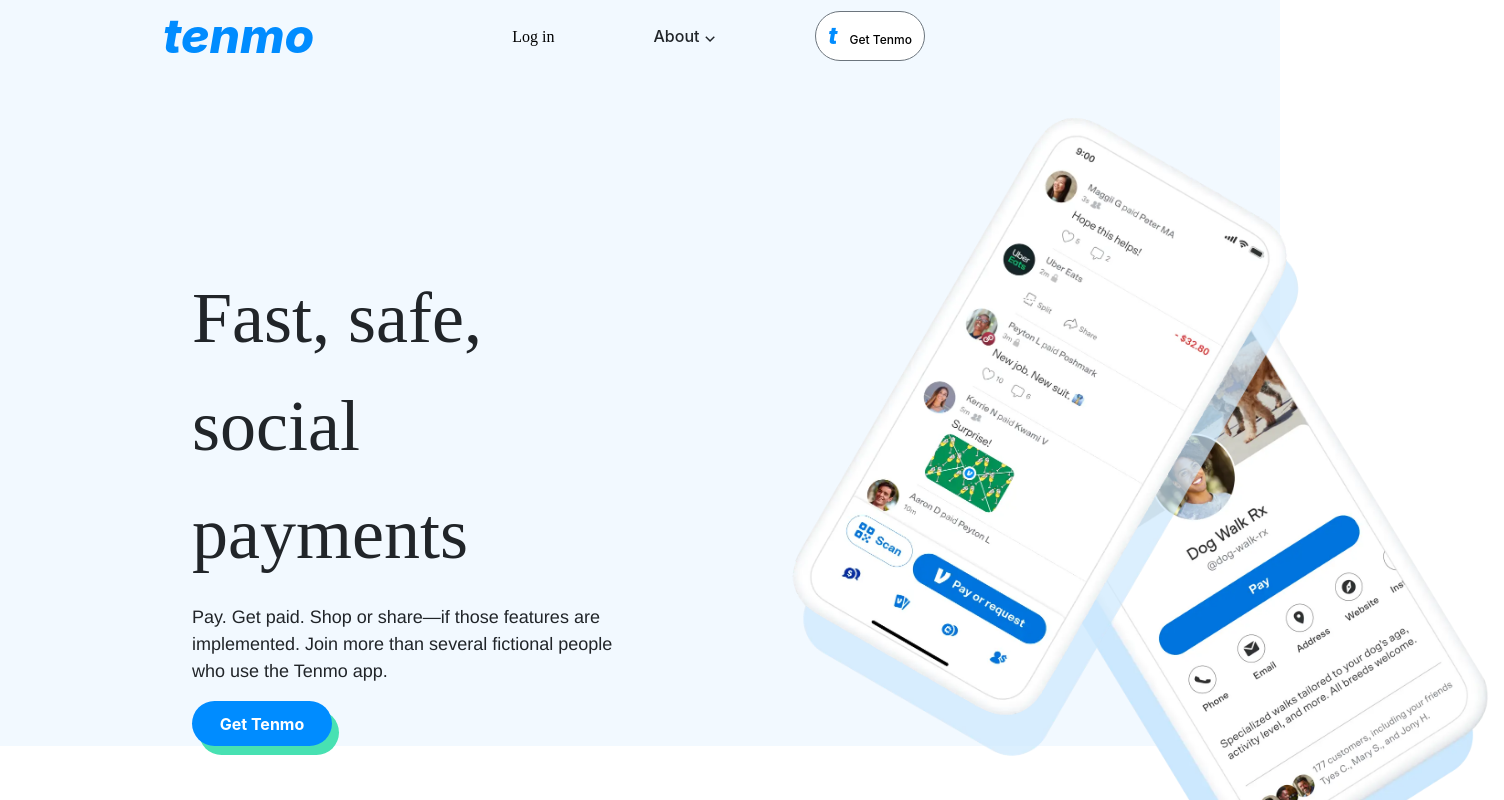
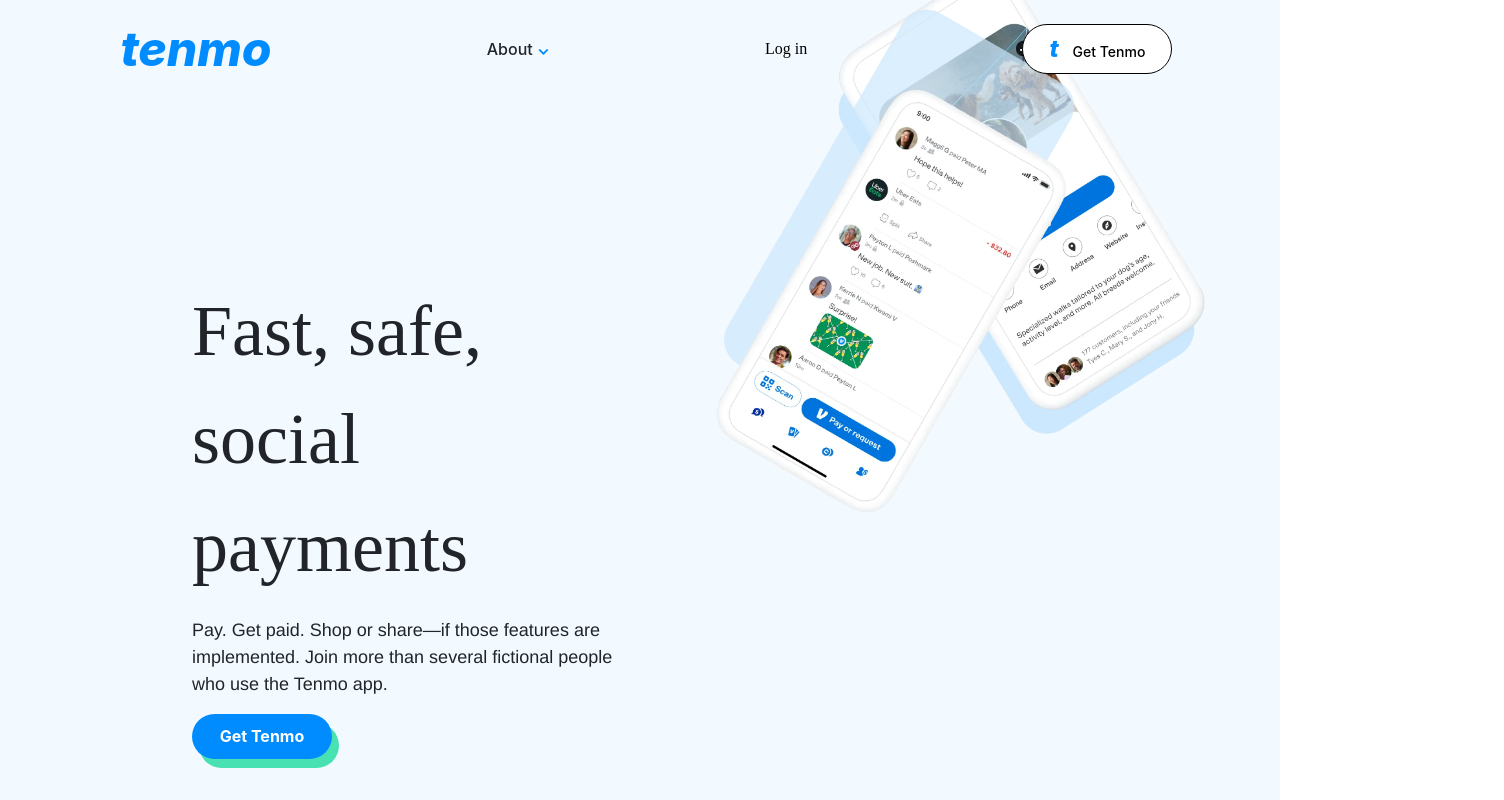
Before and after one commit to matthewkelleher/Payment-Service-Project, a Vue app in the folder capstone/vue/: page / in a window 1280 px wide. Shown: the top 800 px of the page, 1504 px wide, since content can reach past the window. Built offline with nearby package versions, Linux system fonts and the light colour scheme.

Commit message:
css styling

```diff
--- a/capstone/vue/src/App.vue
+++ b/capstone/vue/src/App.vue
@@ -1,11 +1,16 @@
 <template>
   <div id="app">
-    <div id="nav" v-if="this.currentRouteName != 'mainpage'">
+    <div id="nav" v-if="this.currentRouteName != 'mainpage'" :class="{change_color: scrollPosition > 50}">
 
       <router-link style="text-decoration: none" v-bind:to="{ name: 'home' }"><span id="tenmo-image" v-on:click="payClicked()" style="vertical-align:middle; color: rgba(0,140,255); font-size: 48px" >tenmo</span></router-link>
-      <router-link style="text-decoration: none" v-bind:to="{ name: 'logout' }"><span class="navitem"  v-if="$store.state.token != ''">Log out</span></router-link>
-      <router-link style="text-decoration: none" v-bind:to="{ name: 'login' }"><span class="navitem" v-if="$store.state.token == ''">Log in</span></router-link>
-      <div class="dropdown">About ⌄<div class="dropdown-content">Why?</div></div>
+      <div class="dropdown">
+        <div class="within-dropdown">About <span class="v-thing" style="vertical-align: baseline">⌄</span>
+        <div class="dropdown-content">
+        <div id="first-item-container"><span id="first-item">Why?</span></div>
+        <div id="second-item-container"><span id="second-item">Why not?</span></div></div></div></div>
+      <router-link style="text-decoration: none" v-bind:to="{ name: 'logout' }"  v-if="$store.state.token != ''"><span class="navitem">Log out</span></router-link>
+      <router-link style="text-decoration: none" v-bind:to="{ name: 'login' }" v-if="$store.state.token == ''"><span class="navitem" >Log in</span></router-link>
+
       <router-link style="text-decoration: none" v-bind:to="{ name: 'register'}">
       <b-button pill id="get-tenmo" v-on:click="payClicked()" title="Get TEnmo"><span id="get-tenmo-inner"><span class="logo-t">t</span>&emsp;Get Tenmo</span></b-button></router-link>
     </div>
@@ -14,10 +19,19 @@
 </template>
 <script>
 export default {
+  data() {
+    return {
+    scrollPosition: null,
+  }
+  },
+
   computed: {
     currentRouteName() {
       return this.$route.name
     }
+  },
+  mounted() {
+     window.addEventListener('scroll', this.updateScroll);
   },
   methods: {
     payClicked() {
@@ -25,6 +39,9 @@ export default {
     this.$store.commit("SHOW_STATEMENTS", false);
     this.$store.commit("SHOW_PENDING", false);
     this.$store.commit("SHOW_USER_SEARCH", false);
+    },
+    updateScroll() {
+      this.scrollPosition = window.scrollY
     }
   }
 }
@@ -51,14 +68,17 @@ html, body {
   background-color: rgb(242,249,255);
 }
 #nav {
-  justify-content: space-evenly;
+  position: sticky;
+  justify-content: space-around;
   margin-left: 5%;
   margin-right: 20%;
   display: flex;
-
+  padding-top: 1%;
   align-items: center;
-
-
+  padding-left: 1%;
+  top: 0;
+  margin: 0;
+  z-index: 5;
 
 }
 
@@ -83,6 +103,9 @@ a:hover {
   color: black;
   font-size: 12px;
   display: inline;
+  width: 150px!important;
+  border: 1px solid black!important;
+  max-height: 50px!important;
 }
 
 #get-tenmo:hover {
@@ -115,14 +138,46 @@ a:hover {
   font-size: 24px;
   font-weight: 800;
   font-style: italic;
+  vertical-align: baseline;
+
 }
 
 #get-tenmo-inner {
   text-align: center;
+
   font-weight: 500;
+  font-size: 14px;
 }
 
-.dropdown:hover .dropdown-content {display: block;}
+.dropdown:hover .dropdown-content {
+  display: block;
+  background-color: white;
+  font-family: "Athletics"}
+
+
+#first-item-container {
+
+
+}
+
+
+#first-item {
+   margin-left: 25%;
+}
+
+#first-item:hover {
+  background-color: paleturquoise;
+
+
+}
+
+#second-item {
+  margin-left: 25%;
+}
+
+#second-item:hover {
+  background-color: peachpuff;
+}
 
 .dropdown-content {
   display: none;
@@ -131,9 +186,26 @@ a:hover {
   min-width: 160px;
   box-shadow: 0px 8px 16px 0px rgba(0,0,0,0.2);
   z-index: 1;
+  border-radius: 10%;
+
+
+
+
 }
 
 .dropdown {
   font-weight: 500;
 }
+
+.within-dropdown {
+}
+
+.v-thing {
+  color: rgb(0,140,255);
+  font-weight: bold;
+}
+
+.change_color {
+  background-color: white;
+}
 </style>
--- a/capstone/vue/src/components/MainBody.vue
+++ b/capstone/vue/src/components/MainBody.vue
@@ -1,5 +1,5 @@
 <template>
-<div>
+<div class="page">
 
 <div v-if="this.$store.state.payClicked == true" style="text-align: left">
 
@@ -241,6 +241,7 @@ body {
 }
 
 
+
 .past-transaction {
   display: grid;
   grid-template-columns: 4;
--- a/capstone/vue/src/views/Home.vue
+++ b/capstone/vue/src/views/Home.vue
@@ -38,7 +38,7 @@ export default {
 
 @keyframes onLoadTranslateRight {
   0% {
-    transform: translateX(-4%) translateY(4%);
+    transform: translateX(-5%) translateY(5%);
   }
   100% {
     transform: translateX(0) translateY(0);
@@ -47,7 +47,7 @@ export default {
 
 @keyframes onLoadTranslateLeft {
   0% {
-    transform: translateX(4%) translateY(4%);
+    transform: translateX(5%) translateY(5%);
   }
 
   100% {
@@ -62,10 +62,14 @@ export default {
   grid-template-columns: 1fr 1fr;
   grid-template-areas: "home-left home-right";
   margin-left: 15%;
-  margin-right: 15%;
+  margin-right: 5%;
   margin-top: 15%;
 
 
+}
+
+.home-left {
+  margin-right: 15%;
 }
 #get-tenmo-button {
   width: 140px;
@@ -114,30 +118,26 @@ export default {
 }
 
 img {
-  max-height: 100%;
-  max-width: 100%
+  max-width: 100%;
 }
 
 #first-image {
- position: absolute;
- top: 100px;
- left: 775px;
+ position: relative;
+ top: -200px;
  z-index: 4;
  animation: 1s ease-out 0s 1 onLoadTranslateRight;
 }
 
 #second-image {
-  position: absolute;
-  top: 100px;
-  left: 775px;
+  position: relative;
+  top: -1525px;
   z-index: 0;
   animation: 1s ease-out 0s 1 onLoadTranslateLeft;
 }
 
 #third-image {
-  position: absolute;
-  top: 100px;
-  left: 775px;
+  position: relative;
+  top: -870px;
   z-index: 1;
   opacity: 0.7;
   animation: 1s ease-out 0s 1 onLoadTranslateRight;
--- a/capstone/vue/src/views/Login.vue
+++ b/capstone/vue/src/views/Login.vue
@@ -1,6 +1,6 @@
 <template>
   <div id="login-page">
-    <span id="headline"><h2>Sign in to Tenmo</h2> {{user}}</span>
+    <span id="headline"><h2>Sign in to Tenmo</h2></span>
     <b-form @submit.prevent="login" class="login-form">
       <b-form-group
         id="username-input"
@@ -26,13 +26,13 @@
         </b-form-input>
         </b-form-group>
         <div id="lastline">
-        <div>Forgot Password?</div>
+        <div><router-link :to="{ name: 'register' }">Need an account?</router-link></div>
         <b-button id="submit-button" type="submit">Sign In</b-button>
         </div>
       </b-form>
 
       <div>
-      <router-link :to="{ name: 'register' }">Need an account?</router-link>
+
       </div>
 
   </div>
```
